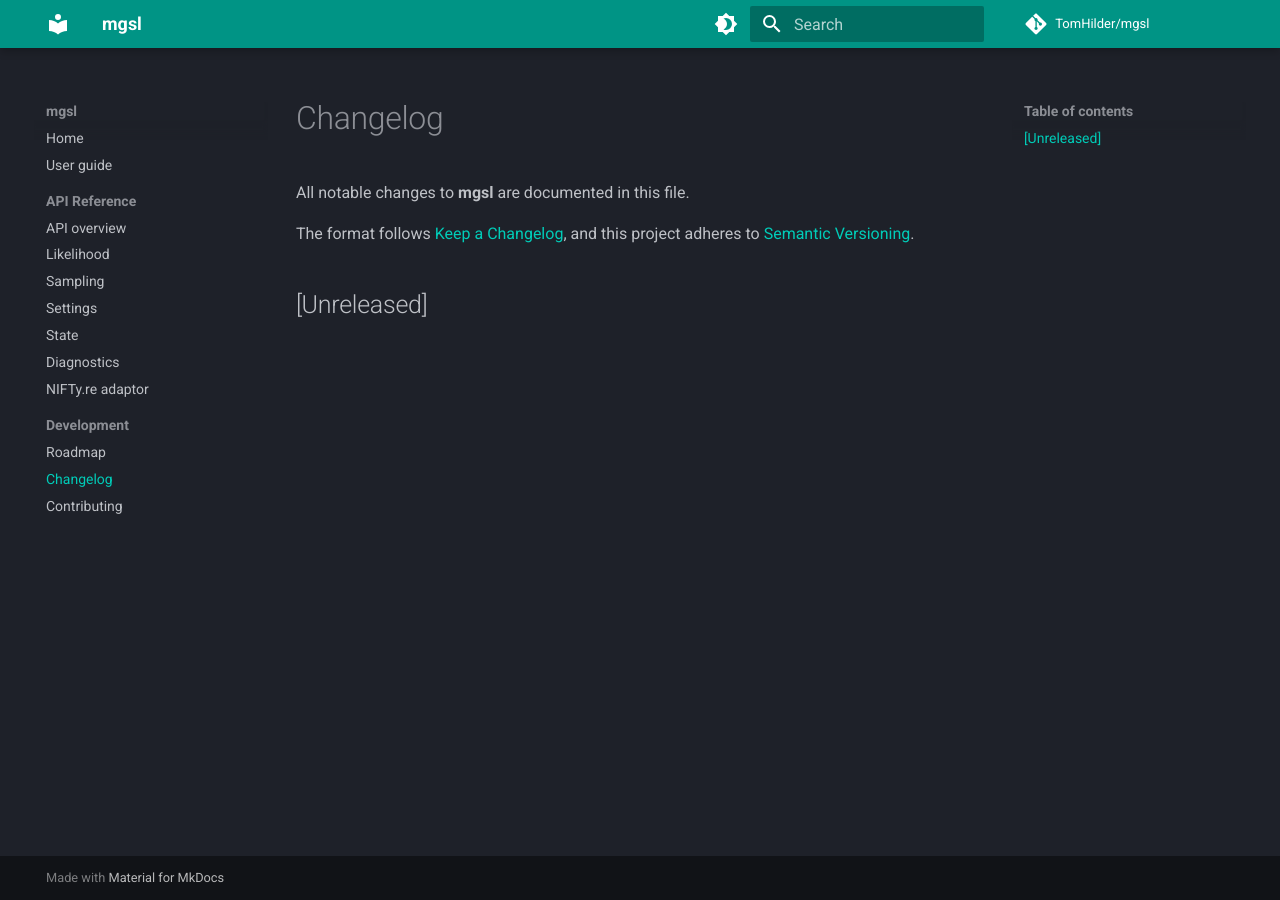
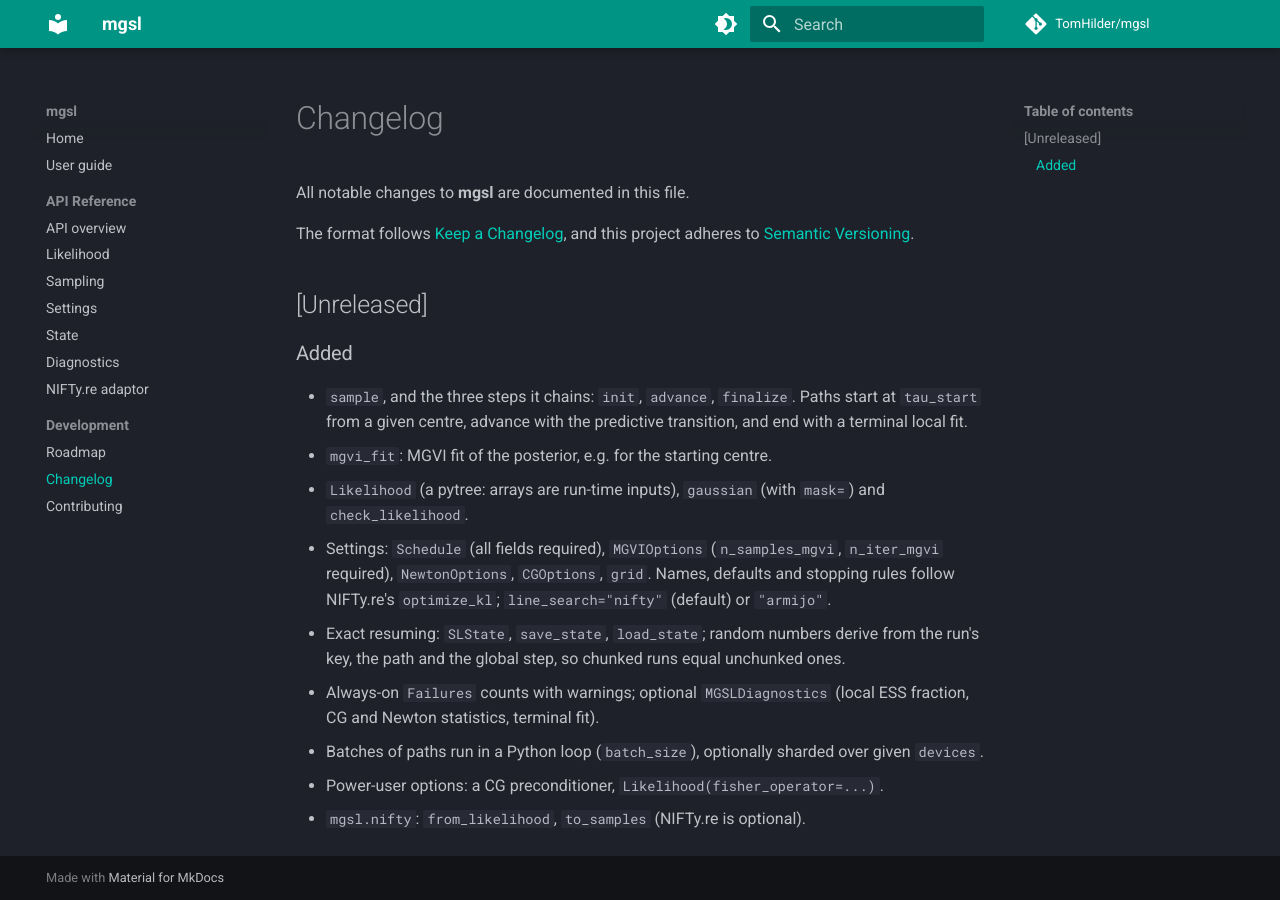
Before and after one commit to TomHilder/mgsl, an MkDocs documentation site: the page built from docs/changelog.md, in a window 1280 px wide. Built offline with MkDocs 1.6.1 and Material for MkDocs 9.7.7, drawn with Linux system fonts in a browser that asks for light colours; comment, search, counter and statistics services are not loaded.

Commit message:
Type-check fixes; README, changelog and roadmap
Co-Authored-By: Claude Opus 5.5 <noreply@anthropic.com>

```diff
--- a/docs/changelog.md
+++ b/docs/changelog.md
@@ -5,3 +5,23 @@ All notable changes to **mgsl** are documented in this file.
 The format follows [Keep a Changelog](https://keepachangelog.com/en/1.0.0/), and this project adheres to [Semantic Versioning](https://semver.org/spec/v2.0.0.html).
 
 ## [Unreleased]
+
+### Added
+
+- `sample`, and the three steps it chains: `init`, `advance`, `finalize`. Paths start at
+  `tau_start` from a given centre, advance with the predictive transition, and end with a
+  terminal local fit.
+- `mgvi_fit`: MGVI fit of the posterior, e.g. for the starting centre.
+- `Likelihood` (a pytree: arrays are run-time inputs), `gaussian` (with `mask=`) and
+  `check_likelihood`.
+- Settings: `Schedule` (all fields required), `MGVIOptions` (`n_samples_mgvi`, `n_iter_mgvi`
+  required), `NewtonOptions`, `CGOptions`, `grid`. Names, defaults and stopping rules follow
+  NIFTy.re's `optimize_kl`; `line_search="nifty"` (default) or `"armijo"`.
+- Exact resuming: `SLState`, `save_state`, `load_state`; random numbers derive from the run's
+  key, the path and the global step, so chunked runs equal unchunked ones.
+- Always-on `Failures` counts with warnings; optional `MGSLDiagnostics` (local ESS fraction,
+  CG and Newton statistics, terminal fit).
+- Batches of paths run in a Python loop (`batch_size`), optionally sharded over given
+  `devices`.
+- Power-user options: a CG preconditioner, `Likelihood(fisher_operator=...)`.
+- `mgsl.nifty`: `from_likelihood`, `to_samples` (NIFTy.re is optional).
--- a/pyproject.toml
+++ b/pyproject.toml
@@ -33,6 +33,9 @@ fallback_version = "0.0.0"
 [tool.ruff]
 line-length = 99
 
+[tool.ruff.format]
+exclude = ["*.md"]
+
 [tool.pytest.ini_options]
 addopts = "-m 'not slow'"
 markers = [
```
Also changed, not shown: README.md (+18 -3 lines), docs/roadmap.md (+14 -5 lines), 4 other files.
